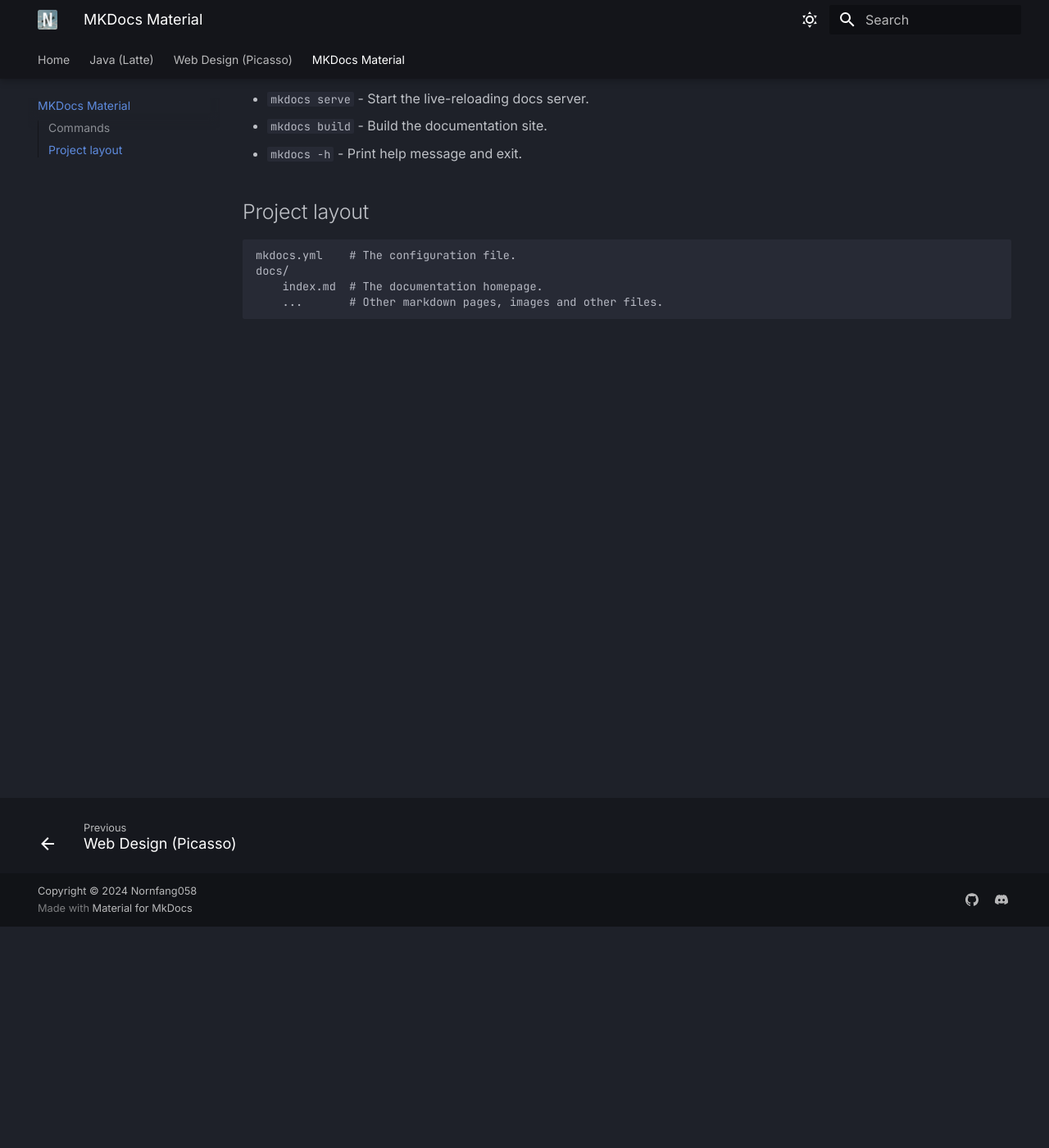
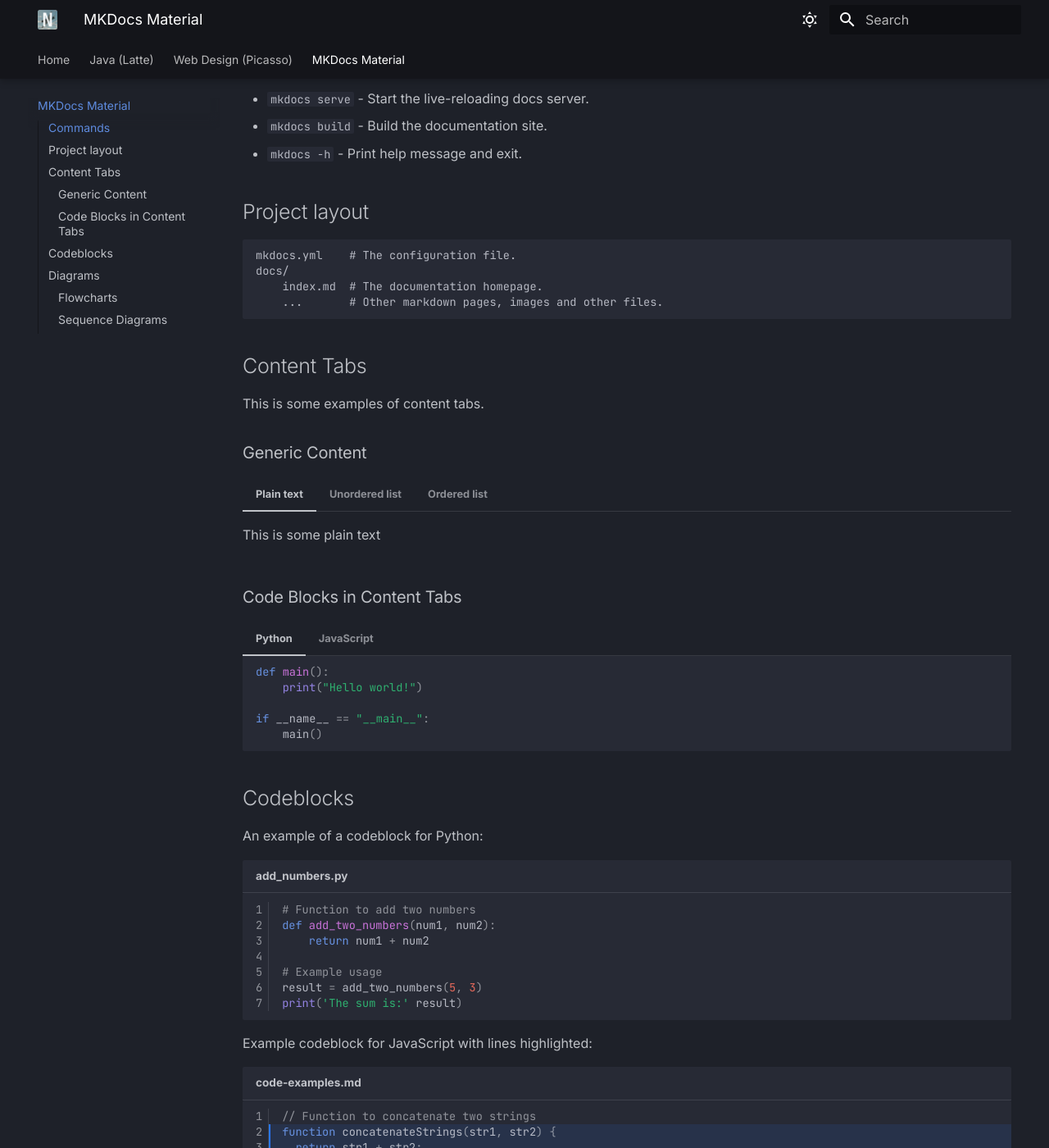
Before and after one commit to nornfang058/wiki-docs, an MkDocs documentation site: the page built from docs/mkdocs-material.md, in a window 1280 px wide and 1400 px high, scrolled down 270 px. Shown: the whole window at 82% size. Built offline with MkDocs 1.6.1 and Material for MkDocs 9.7.7, drawn with Linux system fonts in a browser that asks for light colours; some of the changed text lies outside the part shown.

Commit message:
Updated documentation page.

````diff
--- a/docs/mkdocs-material.md
+++ b/docs/mkdocs-material.md
@@ -15,3 +15,103 @@
     docs/
         index.md  # The documentation homepage.
         ...       # Other markdown pages, images and other files.
+
+## Content Tabs
+
+This is some examples of content tabs.
+
+### Generic Content
+
+=== "Plain text"
+
+    This is some plain text
+
+=== "Unordered list"
+
+    * First item
+    * Second item
+    * Third item
+
+=== "Ordered list"
+
+    1. First item
+    2. Second item
+    3. Third item
+
+
+### Code Blocks in Content Tabs
+
+=== "Python"
+
+    ```py
+    def main():
+        print("Hello world!")
+
+    if __name__ == "__main__":
+        main()
+    ```
+
+=== "JavaScript"
+
+    ```js
+    function main() {
+        console.log("Hello world!");
+    }
+
+    main();
+    ```
+
+## Codeblocks
+
+An example of a codeblock for Python:
+
+```python title="add_numbers.py" linenums="1"
+# Function to add two numbers
+def add_two_numbers(num1, num2):
+    return num1 + num2
+
+# Example usage
+result = add_two_numbers(5, 3)
+print('The sum is:' result)
+```
+
+Example codeblock for JavaScript with lines highlighted:
+
+```js title="code-examples.md" linenums="1" hl_lines="2-4"
+// Function to concatenate two strings
+function concatenateStrings(str1, str2) {
+  return str1 + str2;
+}
+
+// Example usage
+const result = concatenateStrings("Hello, ", "World!");
+console.log("The concatenated string is:", result);
+```
+
+## Diagrams
+
+### Flowcharts
+
+```mermaid
+graph LR
+  A[Start] --> B{Failure?};
+  B -->|Yes| C[Investigate...];
+  C --> D[Debug];
+  D --> B;
+  B ---->|No| E[Success!];
+```
+
+### Sequence Diagrams
+
+```mermaid
+sequenceDiagram
+  autonumber
+  Server->>Terminal: Send request
+  loop Health
+      Terminal->>Terminal: Check for health
+  end
+  Note right of Terminal: System online
+  Terminal-->>Server: Everything is OK
+  Terminal->>Database: Request customer data
+  Database-->>Terminal: Customer data
+```
````
